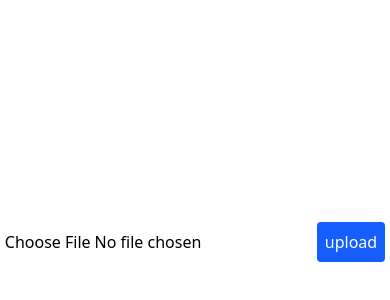
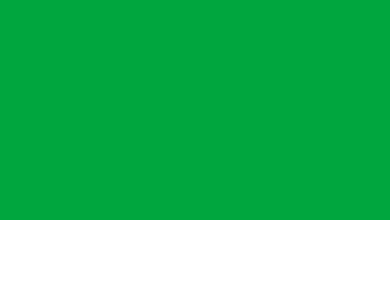
Before and after one commit to Chanuka999/lumera, a React app in the folder frontend/: page /text in a window 390 px wide. Shown: the part 180-480 px from the top of the page. Built offline with nearby package versions, Linux system fonts and the light colour scheme; the HTML template or start-up script is replaced by a standard one.

Commit message:
Refactor Cart and ProductOverview components for improved responsiveness; add Test component; simplify TextPage by removing unused code and upload functionality.

```diff
--- a/frontend/src/pages/Cart.jsx
+++ b/frontend/src/pages/Cart.jsx
@@ -14,7 +14,7 @@ const CartPage = () => {
           return (
             <div
               key={index}
-              className="w-full h-[120px] bg-white flex relative"
+              className="w-full h-[120px] bg-white flex relative lg:flex"
             >
               <button
                 onClick={() => {
--- a/frontend/src/pages/HomePage.jsx
+++ b/frontend/src/pages/HomePage.jsx
@@ -5,6 +5,7 @@ import ProductPage from "./productPage";
 import ProductOverview from "./ProductOverview";
 import CartPage from "./Cart";
 import Checkout from "./Checkout";
+import Test from "./Test";
 
 const HomePage = () => {
   return (
--- a/frontend/src/pages/ProductOverview.jsx
+++ b/frontend/src/pages/ProductOverview.jsx
@@ -25,14 +25,17 @@ const ProductOverview = () => {
   }, []);
 
   return (
-    <div className="w-full h-[calc(100vh-100px)] text-secondary">
+    <div className="w-full  min-h-[calc(100vh-100px)] text-secondary bg-primary">
       {status == "loading" && <Loader />}
       {status == "success" && (
-        <div className="w-full h-full flex">
-          <div className="w-[50%] flex justify-center items-center">
+        <div className="w-full flex-col flex lg:flex-row p-10">
+          <h1 className="text-2xl text-center font-bold lg:hidden">
+            {product.name}
+          </h1>
+          <div className="w-full lg:w-[50%] flex justify-center items-center">
             <ImageSlide images={product.images} />
           </div>
-          <div className="w-[50%] h-full flex-col flex  items-center gap-4 p-10">
+          <div className="w-full lg:w-[50%] h-full flex-col flex bg-primary items-center gap-4 p-10">
             <span>{product.productId}</span>
             <h1 className="text-2xl text-center font-bold">
               {product.name}
@@ -82,7 +85,7 @@ const ProductOverview = () => {
                     quantity: 1,
                   },
                 ]}
-                className="w-[50%] text-center h-full border border-accent text-accent font-semibold hover:bg-accent"
+                className="w-[50%] text-center flex justify-center items-center h-full border border-accent text-accent font-semibold hover:bg-accent"
               >
                 Buy Now
               </Link>
--- /dev/null
+++ b/frontend/src/pages/Test.jsx
@@ -0,0 +1,7 @@
+import React from "react";
+
+const Test = () => {
+  return <div className="w-[400px] h-[400px] bg-green-600"></div>;
+};
+
+export default Test;
--- a/frontend/src/pages/TextPage.jsx
+++ b/frontend/src/pages/TextPage.jsx
@@ -1,34 +1,8 @@
-import React, { useState } from "react";
-import { createClient } from "@supabase/supabase-js";
-import mediaUpload from "../utils/mediaUpload";
-const anonKey =
-  "eyJhbGciOiJIUzI1NiIsInR5cCI6IkpXVCJ9.eyJpc3MiOiJzdXBhYmFzZSIsInJlZiI6ImppYnlwaWVqdnlqbWp1cHp2a2F5Iiwicm9sZSI6ImFub24iLCJpYXQiOjE3NjA5ODc4MTgsImV4cCI6MjA3NjU2MzgxOH0.8AoXnp-U6Mm34RQHgrv83o5iFMConHODmmliCGhXj-8";
-const superbaseurl = "https://jibypiejvyjmjupzvkay.supabase.co";
-
-const superbase = createClient(superbaseurl, anonKey);
+import React from "react";
 
 const TextPage = () => {
-  const [file, setFile] = useState(null);
-
-  const uploadImage = async () => {
-    const link = await mediaUpload(file);
-    console.log(link);
-  };
   return (
-    <div className="w-full h-full flex justify-center items-center">
-      <input
-        type="file"
-        onChange={(e) => {
-          setFile(e.target.files[0]);
-        }}
-      />
-      <button
-        className="bg-blue-600 text-white p-2 rounded"
-        onClick={uploadImage}
-      >
-        upload
-      </button>
-    </div>
+    <div className="w-[400px] h-[400px] bg-green-600 lg:bg-blue-600 relative"></div>
   );
 };
 
```
